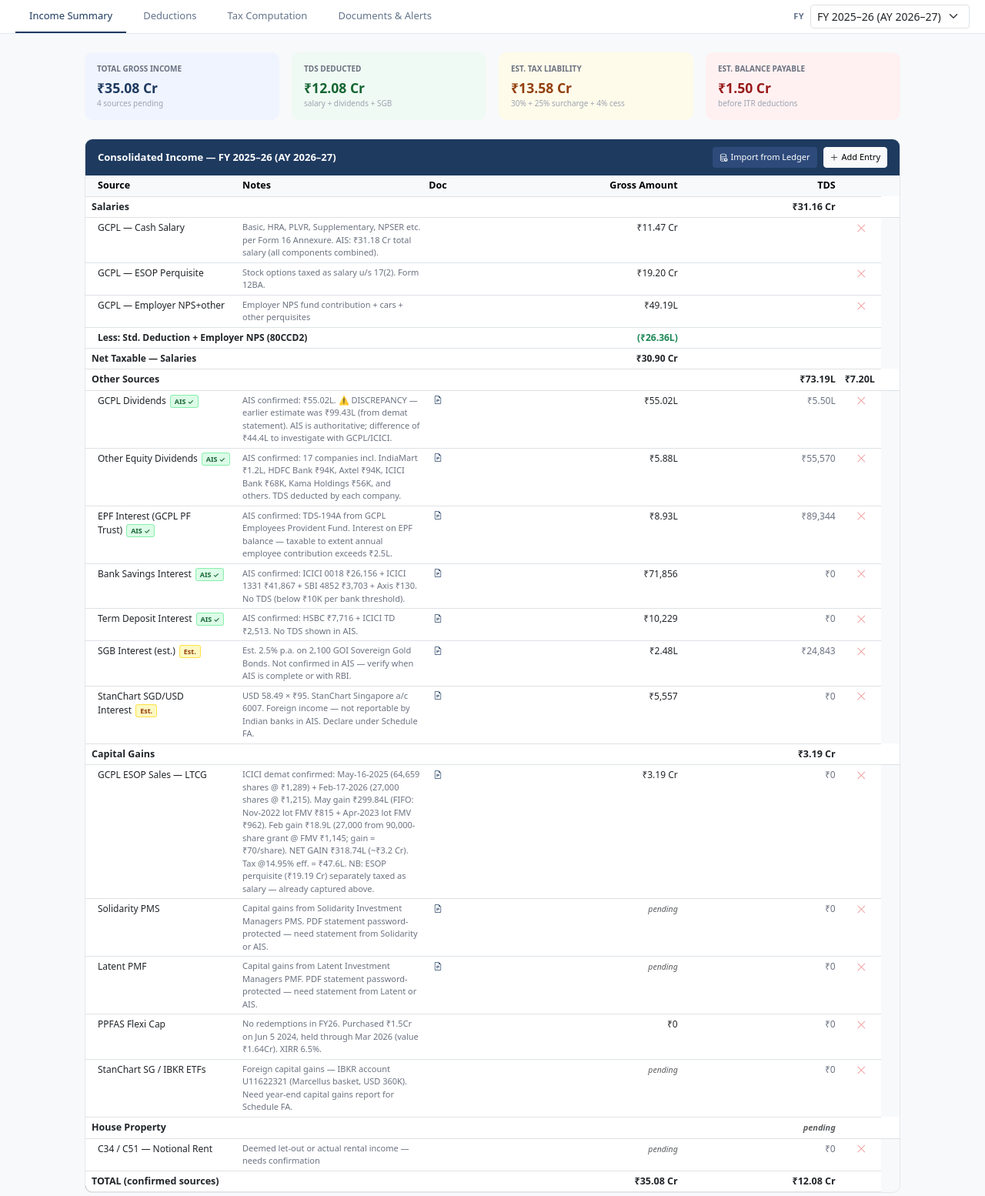
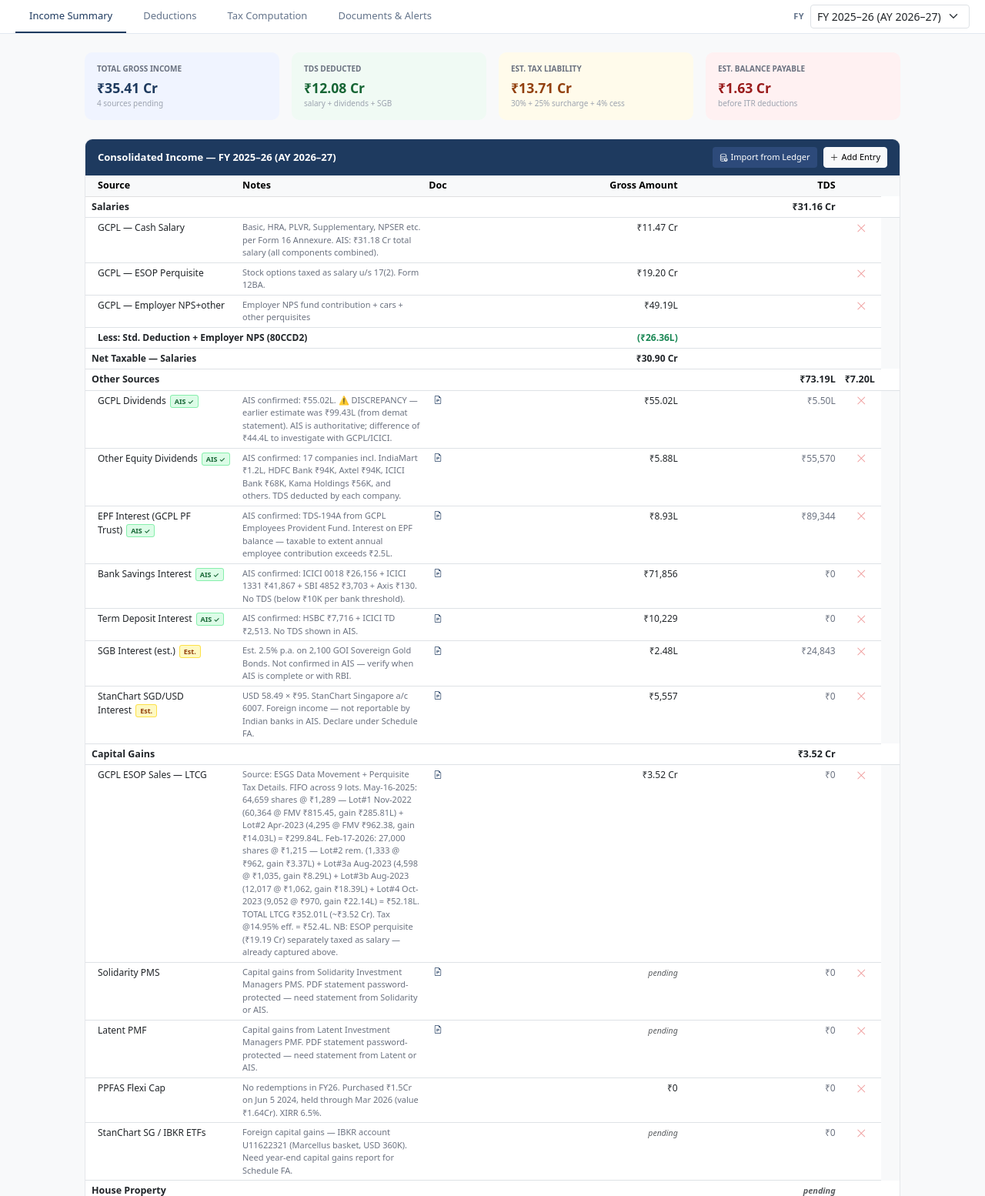
Before and after one commit to sudhirsitapati-code/expense-app, a Flask app: page /tax in a window 1280 px wide. Shown: the part 43-1597 px from the top of the page at 77% size. Run offline with Flask 3, Linux system fonts and the light colour scheme; the visitor is signed in with stand-in values (Sample User, id 1); some libraries are stand-ins or nearby versions.

Commit message:
Tax: correct GCPL LTCG to ₹351.9L using correct grant FMV ₹1,145
Source: ESGS Data Movement + Perquisite Tax Details (authoritative).
FIFO across 9 lots — May gain ₹299.84L + Feb gain ₹52.18L = ₹352.01L.
Tax @14.95% eff. = ₹52.4L. Remaining 345,596 shares confirmed vs demat.

Co-Authored-By: Claude Sonnet 4.6 <noreply@anthropic.com>

```diff
--- a/templates/tax.html
+++ b/templates/tax.html
@@ -116,7 +116,7 @@ const TAX_DEFAULTS = {
       // ── OTHER SOURCES — ESTIMATED (NOT YET IN AIS) ───────────────────────────
       {head:"Other Sources", source:"SGB Interest (est.)",         gross:248430,    tds:24843,  note:"Est. 2.5% p.a. on 2,100 GOI Sovereign Gold Bonds. Not confirmed in AIS — verify when AIS is complete or with RBI.", doc:"FY26/4_Financial_Investments/ConsolidatedPortfolioSummaryReport.pdf", ais:false},
       {head:"Other Sources", source:"StanChart SGD/USD Interest",  gross:5557,      tds:0,      note:"USD 58.49 × ₹95. StanChart Singapore a/c 6007. Foreign income — not reportable by Indian banks in AIS. Declare under Schedule FA.", doc:"FY26/1_Bank_Accounts/StanChart_6007_SGD_Statement_Apr26.pdf", ais:false},
-      {head:"Capital Gains", source:"GCPL ESOP Sales — LTCG",       gross:31874000,  tds:0,      note:"ICICI demat confirmed: May-16-2025 (64,659 shares @ ₹1,289) + Feb-17-2026 (27,000 shares @ ₹1,215). May gain ₹299.84L (FIFO: Nov-2022 lot FMV ₹815 + Apr-2023 lot FMV ₹962). Feb gain ₹18.9L (27,000 from 90,000-share grant @ FMV ₹1,145; gain = ₹70/share). NET GAIN ₹318.74L (~₹3.2 Cr). Tax @14.95% eff. = ₹47.6L. NB: ESOP perquisite (₹19.19 Cr) separately taxed as salary — already captured above.", doc:"FY26/4_Financial_Investments/GCPL_CapitalGains.xlsx"},
+      {head:"Capital Gains", source:"GCPL ESOP Sales — LTCG",       gross:35201000,  tds:0,      note:"Source: ESGS Data Movement + Perquisite Tax Details. FIFO across 9 lots. May-16-2025: 64,659 shares @ ₹1,289 — Lot#1 Nov-2022 (60,364 @ FMV ₹815.45, gain ₹285.81L) + Lot#2 Apr-2023 (4,295 @ FMV ₹962.38, gain ₹14.03L) = ₹299.84L. Feb-17-2026: 27,000 shares @ ₹1,215 — Lot#2 rem. (1,333 @ ₹962, gain ₹3.37L) + Lot#3a Aug-2023 (4,598 @ ₹1,035, gain ₹8.29L) + Lot#3b Aug-2023 (12,017 @ ₹1,062, gain ₹18.39L) + Lot#4 Oct-2023 (9,052 @ ₹970, gain ₹22.14L) = ₹52.18L. TOTAL LTCG ₹352.01L (~₹3.52 Cr). Tax @14.95% eff. = ₹52.4L. NB: ESOP perquisite (₹19.19 Cr) separately taxed as salary — already captured above.", doc:"FY26/4_Financial_Investments/Sudhir Sitapati_ESGS Data.xlsx"},
       {head:"Capital Gains", source:"Solidarity PMS",               gross:null,      tds:0,      note:"Capital gains from Solidarity Investment Managers PMS. PDF statement password-protected — need statement from Solidarity or AIS.", doc:"FY26/4_Financial_Investments/Solidaruty.pdf"},
       {head:"Capital Gains", source:"Latent PMF",                   gross:null,      tds:0,      note:"Capital gains from Latent Investment Managers PMF. PDF statement password-protected — need statement from Latent or AIS.", doc:"FY26/4_Financial_Investments/latent.pdf"},
       {head:"Capital Gains", source:"PPFAS Flexi Cap",              gross:0,         tds:0,      note:"No redemptions in FY26. Purchased ₹1.5Cr on Jun 5 2024, held through Mar 2026 (value ₹1.64Cr). XIRR 6.5%."},
```
